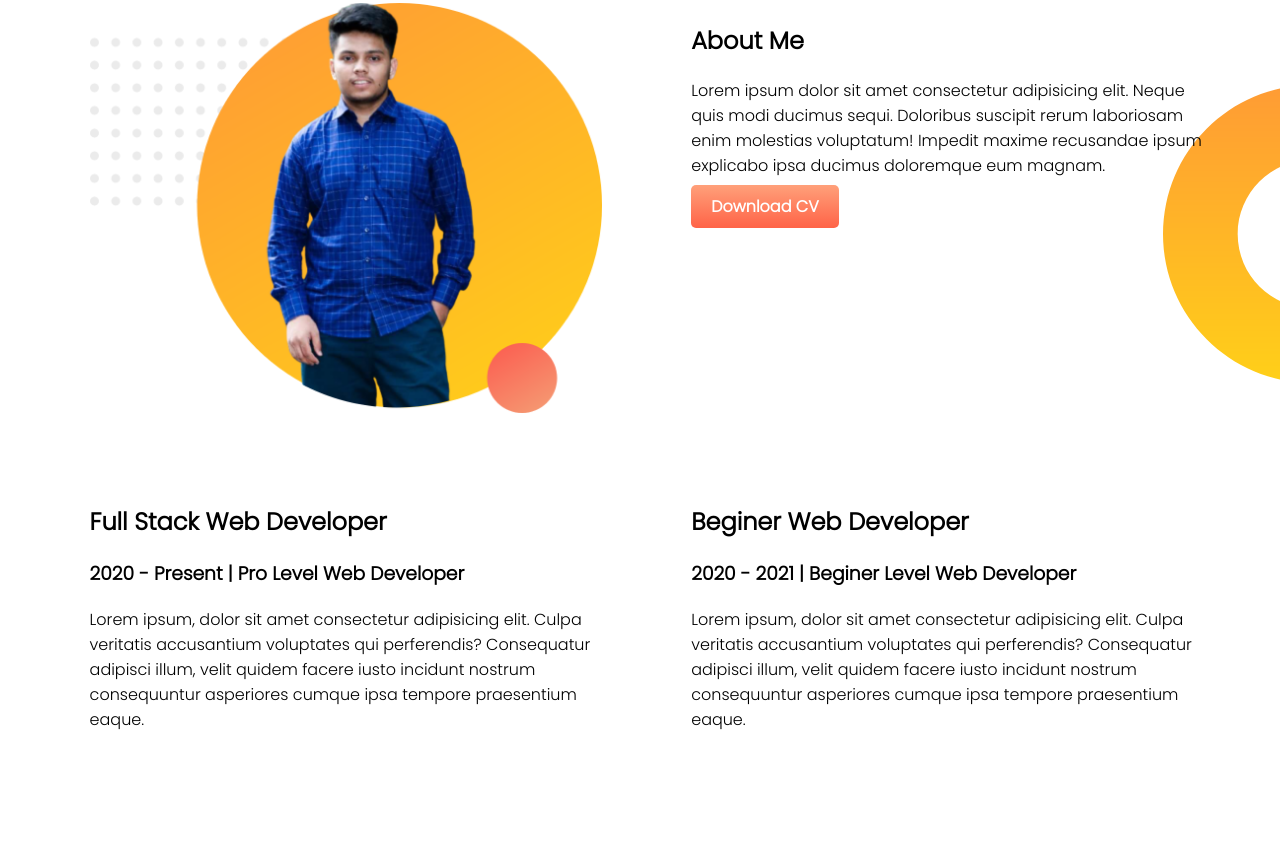
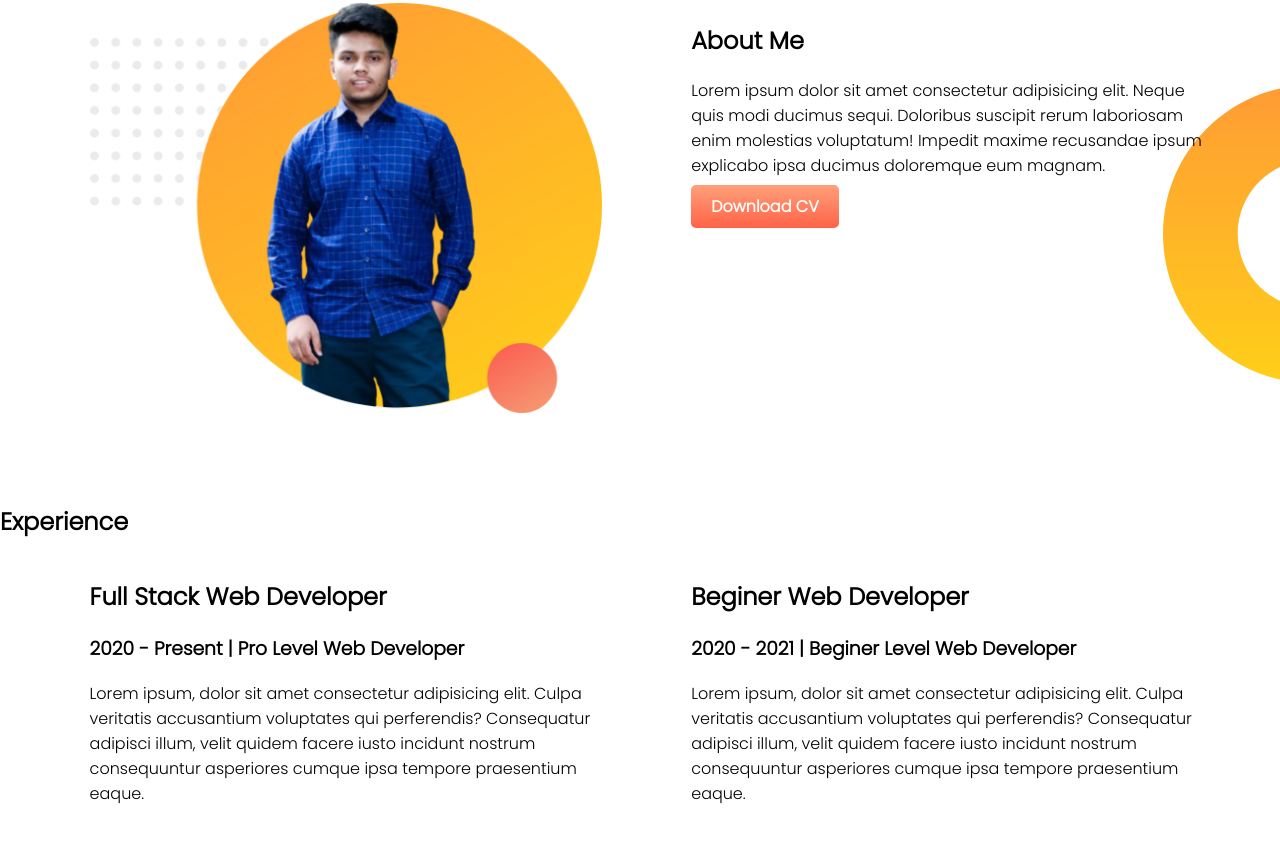
Before and after one commit to farhanshahriyar/the7ventures, a plain HTML site: page index.html in a window 1280 px wide. Shown: the part 516-1358 px from the top of the page. Drawn offline with Linux system fonts and the light colour scheme.

Commit message:
added experience header

```diff
--- a/index.html
+++ b/index.html
@@ -36,14 +36,20 @@
     </section>
 
     <section class="experience-area">
+        <h2>Experience</h2>
+
         <div class="half-width">
             <h2>Full Stack Web Developer</h2>
+
             <h3>2020 - Present | Pro Level Web Developer</h3>
+
             <p>Lorem ipsum, dolor sit amet consectetur adipisicing elit. Culpa veritatis accusantium voluptates qui perferendis? Consequatur adipisci illum, velit quidem facere iusto incidunt nostrum consequuntur asperiores cumque ipsa tempore praesentium eaque.</p>
         </div>
+
         <div class="half-width">
             <h2>Beginer Web Developer</h2>
-            <h3>2020 - 2021 | Beginer Level Web Developer</h3>
+
+            <h3> 2020 - 2021 | Beginer Level Web Developer</h3>
             <p>Lorem ipsum, dolor sit amet consectetur adipisicing elit. Culpa veritatis accusantium voluptates qui perferendis? Consequatur adipisci illum, velit quidem facere iusto incidunt nostrum consequuntur asperiores cumque ipsa tempore praesentium eaque.</p>
 
         </div>
```
Also changed, not shown: style.css (line endings or trailing spaces).
